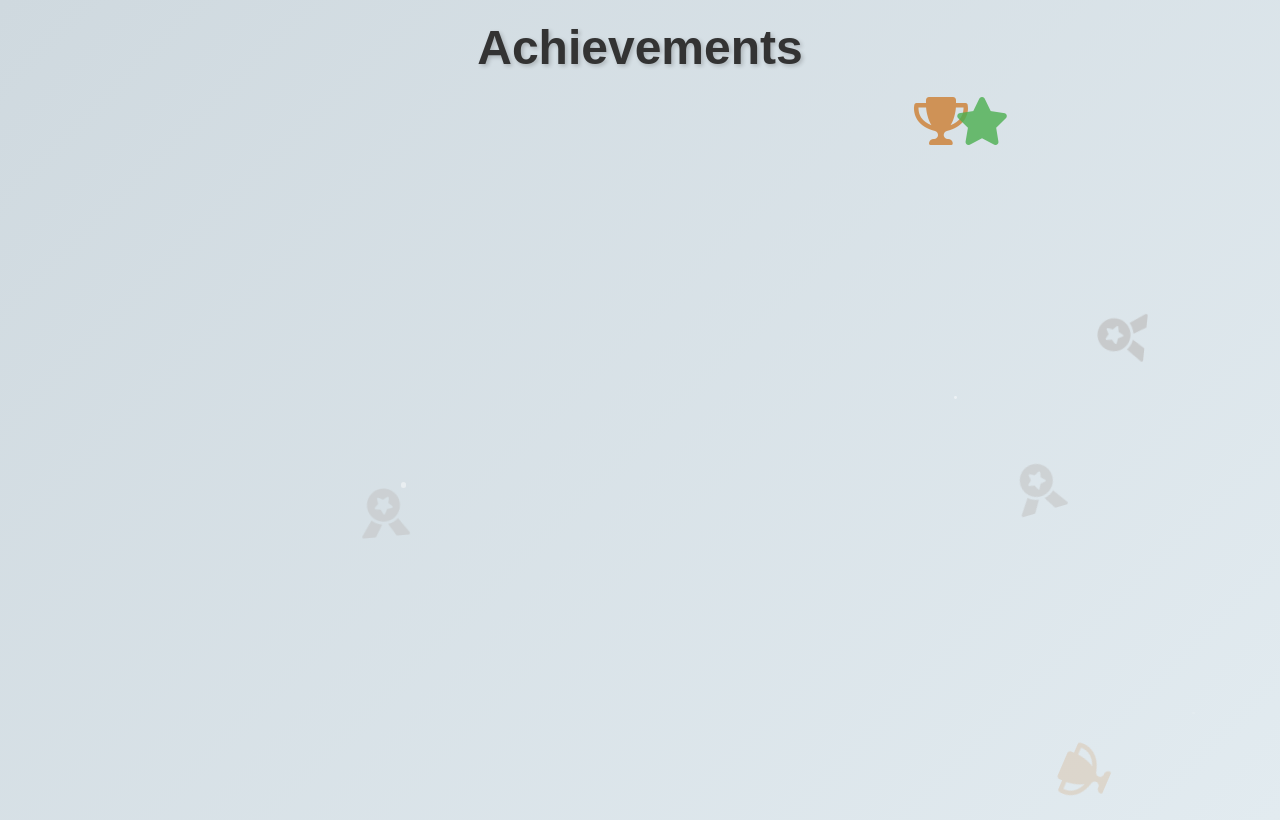
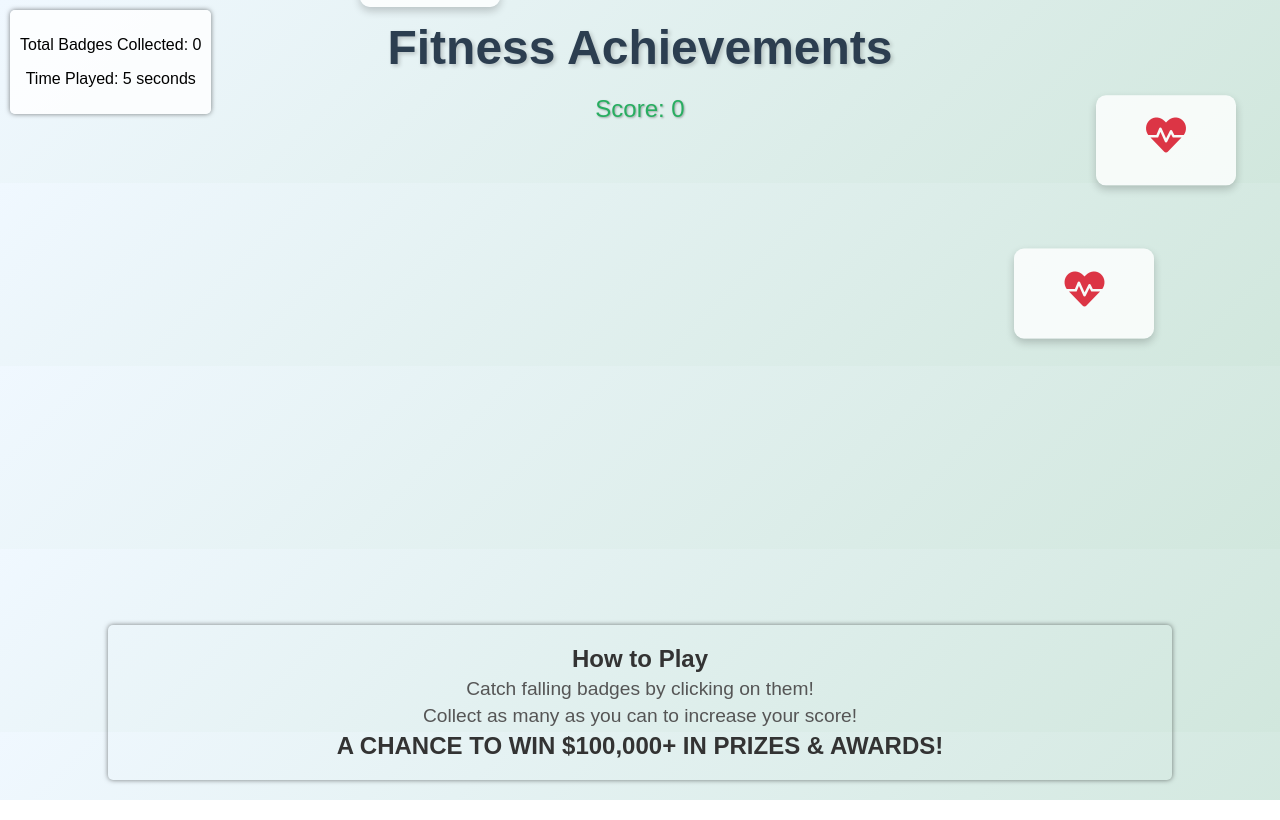
Before and after one commit to Shivansh-00/FitLeaverage, a plain HTML site: page achievements.html in a window 1280 px wide. Drawn offline with Linux system fonts and the light colour scheme.

Commit message:
Changes in achievement page

```diff
--- a/achievements.html
+++ b/achievements.html
@@ -3,96 +3,207 @@
 <head>
     <meta charset="UTF-8">
     <meta name="viewport" content="width=device-width, initial-scale=1.0">
-    <title>Advanced Falling Achievement Badges</title>
+    <title>Health and Fitness Achievement Badges</title>
     <link rel="stylesheet" href="https://cdnjs.cloudflare.com/ajax/libs/font-awesome/6.0.0-beta3/css/all.min.css">
     <style>
         body {
-            font-family: Arial, sans-serif;
+            font-family: 'Arial', sans-serif;
             text-align: center;
-            background: linear-gradient(135deg, #cfd9df 0%, #e2ebf0 100%);
-            overflow: hidden; /* Prevents scrollbars from appearing */
-            position: relative;
-            height: 100vh;
+            background: linear-gradient(135deg, #f0f8ff 0%, #d1e7dd 100%);
             margin: 0;
-            animation: backgroundAnimation 10s linear infinite; /* Background animation */
-        }
-
-        @keyframes backgroundAnimation {
-            0% { background-color: #cfd9df; }
-            50% { background-color: #e2ebf0; }
-            100% { background-color: #cfd9df; }
+            overflow: hidden;
         }
 
         h1 {
-            color: #333;
+            color: #2c3e50;
             margin: 20px;
             font-size: 3em;
             text-shadow: 2px 2px 4px rgba(0, 0, 0, 0.2);
         }
 
-        .falling-badge {
-            position: absolute;
-            font-size: 3em; /* Size of the trophy icon */
-            opacity: 0.8;
-            animation: fall linear forwards; /* Animation to fall down */
-            cursor: pointer; /* Show pointer on hover */
+        .score {
+            font-size: 1.5em;
+            margin: 20px 0;
+            color: #27ae60; /* Green color for health */
+            text-shadow: 1px 1px 2px rgba(0, 0, 0, 0.3);
         }
 
-        /* Animation for the falling badges */
-        @keyframes fall {
-            0% {
-                transform: translateY(0) rotate(0deg); /* Start position */
-                opacity: 1;
-            }
-            100% {
-                transform: translateY(100vh) rotate(360deg); /* Move down and rotate */
-                opacity: 0;
-            }
+        .badge-collection {
+            display: flex;
+            flex-wrap: wrap;
+            justify-content: center;
+            gap: 20px;
+            margin: 20px;
+            padding: 10px;
         }
 
-        /* Background stars */
-        .star {
-            position: absolute;
-            background: rgba(255, 255, 255, 0.5);
-            border-radius: 50%;
-            opacity: 0.6;
-            animation: twinkle 1.5s infinite alternate;
+        .badge {
+            background: white;
+            border-radius: 10px;
+            box-shadow: 0 4px 8px rgba(0, 0, 0, 0.2);
+            padding: 20px;
+            width: 100px; /* Fixed width for badges */
+            transition: transform 0.3s, box-shadow 0.3s; /* Transition effects */
         }
 
-        @keyframes twinkle {
-            0% { opacity: 0.2; }
-            100% { opacity: 1; }
+        .badge:hover {
+            transform: translateY(-5px); /* Lift effect on hover */
+            box-shadow: 0 8px 16px rgba(0, 0, 0, 0.4); /* Deeper shadow on hover */
+        }
+
+        .badge i {
+            font-size: 2.5em; /* Icon size */
+            margin-bottom: 10px; /* Space between icon and text */
+        }
+
+        .stats-panel {
+            position: fixed;
+            top: 10px;
+            left: 10px;
+            background: rgba(255, 255, 255, 0.8);
+            padding: 10px;
+            border-radius: 5px;
+            box-shadow: 0 0 5px rgba(0, 0, 0, 0.5);
+        }
+
+        .footer {
+            position: absolute;
+            bottom: 20px;
+            left: 50%;
+            transform: translateX(-50%);
+            padding: 20px;
+            border-radius: 5px;
+            box-shadow: 0 0 5px rgba(0, 0, 0, 0.5);
+            width: 80%; /* Responsive width */
+        }
+
+        .footer h2 {
+            margin: 0;
+            font-size: 1.5em;
+            color: #333;
+        }
+
+        .footer p {
+            margin: 5px 0;
+            font-size: 1.2em;
+            color: #555;
+        }
+
+        .modal {
+            display: none;
+            position: fixed;
+            top: 50%;
+            left: 50%;
+            transform: translate(-50%, -50%);
+            background: white;
+            padding: 20px;
+            box-shadow: 0 0 10px rgba(0, 0, 0, 0.5);
+            z-index: 1000;
+            border-radius: 8px;
+        }
+
+        .modal h2 {
+            margin-top: 0;
+        }
+
+        .modal button {
+            margin-top: 20px;
+            padding: 10px 20px;
+            background: #27ae60; /* Green button */
+            color: white;
+            border: none;
+            border-radius: 5px;
+            cursor: pointer;
+        }
+
+        .modal button:hover {
+            background: #218838; /* Darker green on hover */
+        }
+
+        @media (max-width: 600px) {
+            .badge {
+                width: 80px; /* Adjust badge size for smaller screens */
+            }
+            h1 {
+                font-size: 2.5em; /* Adjust title size for smaller screens */
+            }
+            .footer {
+                padding: 10px; /* Adjust padding for smaller screens */
+            }
         }
     </style>
 </head>
 <body>
 
-<h1>Achievements</h1>
-<div class="falling-badges"></div>
+<h1>Fitness Achievements</h1>
+<div class="score">Score: <span id="score">0</span></div>
+
+<div class="stats-panel">
+    <p>Total Badges Collected: <span id="total-badges">0</span></p>
+    <p>Time Played: <span id="time-played">0</span> seconds</p>
+</div>
+
+<div class="badge-collection" id="badgeCollection"></div>
+
+<!-- Modal for badge collection -->
+<div class="modal" id="badgeModal">
+    <h2>Your Collected Badges</h2>
+    <div class="badge-collection" id="badgeModalCollection"></div>
+    <button id="closeModal">Close</button>
+</div>
+
+<!-- Footer Section -->
+<div class="footer">
+    <h2>How to Play</h2>
+    <p>Catch falling badges by clicking on them!</p>
+    <p>Collect as many as you can to increase your score!</p>
+    <h2>A CHANCE TO WIN $100,000+ IN PRIZES & AWARDS!</h2>
+</div>
 
 <audio id="fallSound" src="" preload="auto"></audio>
+<audio id="bgMusic" src="https://www.soundjay.com/button/sounds/button-3.mp3" loop preload="auto"></audio>
 
 <script>
     const badges = [
-        { icon: 'fas fa-trophy', color: '#FFD700', sound: 'https://www.soundjay.com/button/sounds/button-3.mp3' },
-        { icon: 'fas fa-medal', color: '#C0C0C0', sound: 'https://www.soundjay.com/button/sounds/button-4.mp3' },
-        { icon: 'fas fa-trophy', color: '#CD7F32', sound: 'https://www.soundjay.com/button/sounds/button-5.mp3' },
-        { icon: 'fas fa-star', color: '#4CAF50', sound: 'https://www.soundjay.com/button/sounds/button-6.mp3' }
+        { icon: 'fas fa-dumbbell', color: '#007bff', sound: 'https://www.soundjay.com/button/sounds/button-3.mp3' },
+        { icon: 'fas fa-heartbeat', color: '#dc3545', sound: 'https://www.soundjay.com/button/sounds/button-4.mp3' },
+        { icon: 'fas fa-running', color: '#ffc107', sound: 'https://www.soundjay.com/button/sounds/button-5.mp3' },
+        { icon: 'fas fa-medkit', color: '#28a745', sound: 'https://www.soundjay.com/button/sounds/button-6.mp3' }
     ];
+
+    let score = 0; // Initialize score
+    let totalBadges = 0; // Total badges collected
+    let timePlayed = 0; // Time played in seconds
+
+    // Start background music
+    const bgMusic = document.getElementById('bgMusic');
+    bgMusic.play();
+
+    function updateScore() {
+        document.getElementById('score').innerText = score; // Update the displayed score
+        document.getElementById('total-badges').innerText = totalBadges; // Update total badges
+    }
 
     function createFallingBadge() {
         const badgeInfo = badges[Math.floor(Math.random() * badges.length)];
         const badge = document.createElement('div');
-        badge.classList.add('falling-badge');
+        badge.classList.add('badge');
         badge.innerHTML = `<i class="${badgeInfo.icon}" style="color: ${badgeInfo.color};"></i>`;
+        badge.style.background = "rgba(255, 255, 255, 0.8)";
 
         // Randomize the horizontal position of the badge
+        badge.style.position = "absolute";
         badge.style.left = Math.random() * (window.innerWidth - 100) + 'px'; // Adjust for width of icons
+        badge.style.top = "-100px"; // Start above the viewport
 
-        // Randomize the animation duration and delay
-        const duration = Math.random() * 3 + 2; // Between 2 to 5 seconds
-        badge.style.animationDuration = duration + 's';
-        badge.style.animationDelay = Math.random() * 2 + 's'; // Random delay
+        // Animate the badge falling down
+        badge.animate([
+            { transform: 'translateY(0)' },
+            { transform: 'translateY(100vh)' }
+        ], {
+            duration: Math.random() * 3000 + 2000, // Between 2 to 5 seconds
+            easing: 'linear'
+        });
 
         // Play sound effect
         const fallSound = document.getElementById('fallSound');
@@ -102,42 +213,57 @@
 
         // Add click event to collect badge
         badge.addEventListener('click', () => {
-            alert(`You collected a badge!`);
+            score++; // Increment score
+            totalBadges++; // Increment total badges
+            updateScore(); // Update score display
+            addBadgeToCollection(badgeInfo.icon, badgeInfo.color);
             badge.remove();
         });
 
         document.body.appendChild(badge);
 
-        // Remove the badge after animation completes
-        badge.addEventListener('animationend', () => {
+        // Remove the badge after a certain time
+        setTimeout(() => {
             badge.remove();
-        });
+        }, Math.random() * 3000 + 2000); // Remove after a random time
     }
 
-    // Generate badges at intervals
-    setInterval(createFallingBadge, 700); // Adjust the interval to change frequency
-
-    // Add background stars
-    function createStars() {
-        const star = document.createElement('div');
-        star.classList.add('star');
-        const size = Math.random() * 5 + 2; // Random size for stars
-        star.style.width = size + 'px';
-        star.style.height = size + 'px';
-        star.style.top = Math.random() * 100 + 'vh';
-        star.style.left = Math.random() * 100 + 'vw';
-
-        document.body.appendChild(star);
-
-        // Remove star after a certain time
-        setTimeout(() => {
-            star.remove();
-        }, 3000);
+    function addBadgeToCollection(icon, color) {
+        const badgeCollection = document.getElementById('badgeModalCollection');
+        const badge = document.createElement('div');
+        badge.classList.add('badge');
+        badge.innerHTML = `<i class="${icon}" style="color: ${color};"></i>`;
+        badgeCollection.appendChild(badge);
     }
 
-    // Generate stars at intervals
-    setInterval(createStars, 1000); // Adjust frequency of stars
+    // Show modal with collected badges
+    function showBadgeModal() {
+        document.getElementById('badgeModal').style.display = 'block'; // Show modal
+    }
+
+    // Close the modal
+    document.getElementById('closeModal').addEventListener('click', () => {
+        document.getElementById('badgeModal').style.display = 'none'; // Hide modal
+    });
+
+    // Update the time played every second
+    setInterval(() => {
+        timePlayed++;
+        document.getElementById('time-played').innerText = timePlayed; // Update time played display
+    }, 1000);
+
+    // Create falling badges every 1 second
+    setInterval(createFallingBadge, 1000);
+
+    // Update score display on load
+    updateScore();
+
+    // Allow opening the badge modal with a key press
+    document.addEventListener('keydown', (e) => {
+        if (e.key === 'b') { // Press 'b' to open the badge modal
+            showBadgeModal();
+        }
+    });
 </script>
-
 </body>
 </html>
```
